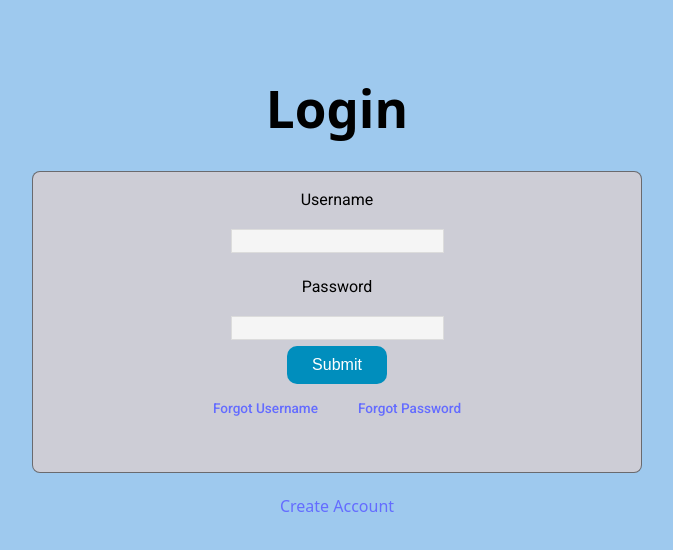
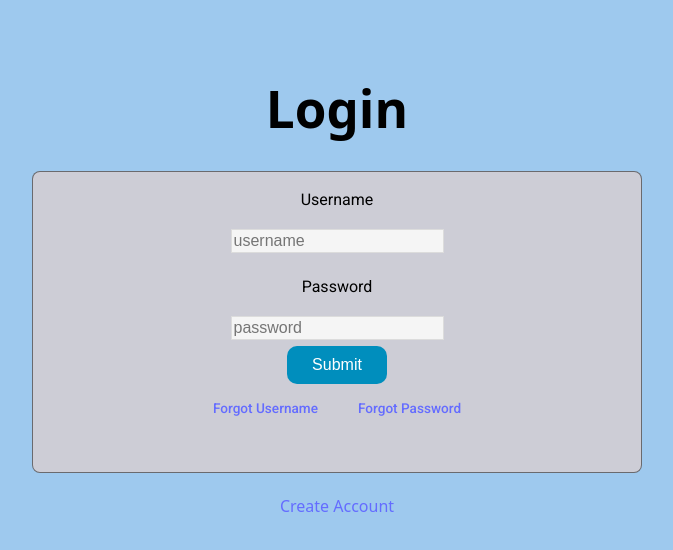
Before and after one commit to Dave8219/my-task-manager-app, a React (Vite) app: page /login in a window 1280 px wide. Shown: the top 550 px of the page, without its empty margins (271-944 px from the left). Built offline with nearby package versions, Linux system fonts and the light colour scheme.

Commit message:
created the frontend login logic to protect the tasks page

```diff
--- a/src/App.jsx
+++ b/src/App.jsx
@@ -1,22 +1,43 @@
-import { useState } from "react";
+import { useState, useContext } from "react";
 import RenderTasks from "./my-app/Tasks.jsx";
 import LoginPage from "./my-app/LoginPage.jsx";
 import CreateAccount from "./my-app/CreateAccount.jsx";
 import VerifyEmail from "./my-app/VerifyEmail.jsx";
-import { BrowserRouter as Router, Routes, Route, Link } from "react-router-dom";
+import { AuthContext, AuthProvider } from "./my-app/AuthContext.jsx";
+import {
+  BrowserRouter as Router,
+  Routes,
+  Route,
+  Link,
+  Navigate,
+} from "react-router-dom";
+
+const RequireAuth = ({ children }) => {
+  const { isLoggedIn } = useContext(AuthContext);
+  return isLoggedIn ? children : <Navigate to="/login" replace />;
+};
 
 function App() {
   return (
+    <AuthProvider>
       <Router>
         <div className="container">
           <Routes>
-          <Route path="/" element={<RenderTasks />} />
+            <Route
+              path="/"
+              element={
+                <RequireAuth>
+                  <RenderTasks />
+                </RequireAuth>
+              }
+            />
             <Route path="/login" element={<LoginPage />} />
             <Route path="/create-account" element={<CreateAccount />} />
             <Route path="/verify" element={<VerifyEmail />} />
           </Routes>
         </div>
       </Router>
+    </AuthProvider>
   );
 }
 
--- /dev/null
+++ b/src/my-app/AuthContext.jsx
@@ -0,0 +1,19 @@
+import { createContext, useState, useEffect } from "react";
+
+export const AuthContext = createContext();
+
+export const AuthProvider = ({ children }) => {
+  const [isLoggedIn, setIsLoggedIn] = useState(() => {
+    return localStorage.getItem("isLoggedIn") === "true";
+  });
+
+  useEffect(() => {
+    localStorage.setItem("isLoggedIn", isLoggedIn);
+  }, [isLoggedIn]);
+
+  return (
+    <AuthContext.Provider value={{ isLoggedIn, setIsLoggedIn }}>
+      {children}
+    </AuthContext.Provider>
+  );
+};
--- a/src/my-app/LoginPage.jsx
+++ b/src/my-app/LoginPage.jsx
@@ -1,21 +1,45 @@
 import "./login-page.css";
-import { Link } from "react-router-dom";
+import { Link, useNavigate } from "react-router-dom";
+import { useContext } from "react";
+import { AuthContext } from "./AuthContext";
 
 const LoginPage = () => {
+  const { setIsLoggedIn } = useContext(AuthContext);
+  const navigate = useNavigate();
+
+  const handleLogin = (e) => {
+    e.preventDefault();
+    setIsLoggedIn(true);
+    navigate("/", { replace: true });
+  };
+
   return (
-    <div className="login-container">
+    <div>
+      <form className="login-container" onSubmit={handleLogin}>
         <h1>Login</h1>
         <div className="login-info">
           <div className="username-box">
             <p className="username">Username</p>
-          <input />
+            <input
+              type="username"
+              id="username"
+              name="username"
+              placeholder="username"
+            />
           </div>
           <div className="password-box">
             <p className="password">Password</p>
-          <input type="password" id="password" name="password" />
+            <input
+              type="password"
+              id="password"
+              name="password"
+              placeholder="password"
+            />
           </div>
           <div className="submit-box">
-          <button className="submit-btn">Submit</button>
+            <button className="submit-btn" type="submit">
+              Submit
+            </button>
           </div>
           <div className="forgot-box">
             <p className="forgot-user">
@@ -29,6 +53,7 @@ const LoginPage = () => {
         <h4>
           <Link to="/create-account">Create Account</Link>
         </h4>
+      </form>
     </div>
   );
 };
```
Lines whose indentation alone changed are shown as unchanged.
